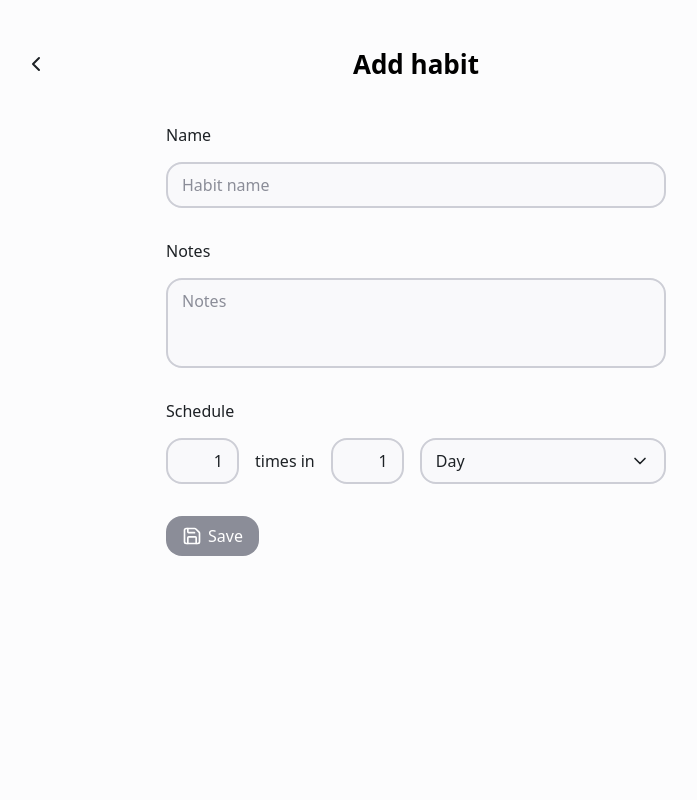
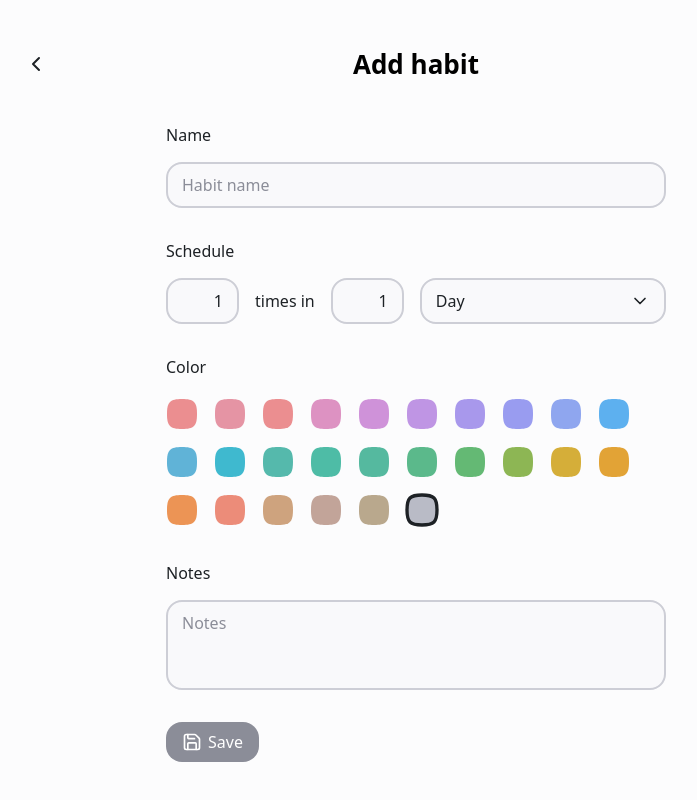
Before and after one commit to flow145/habit-tracker, a React (Vite) app: page /add in a window 1280 px wide. Shown: the whole page, without its empty margins (224-921 px from the left). Built offline with nearby package versions, Linux system fonts and the light colour scheme.

Commit message:
feat: add selectable habit colors
- Let users choose colors when adding or editing habits and apply them to habit cards.
- Set the snackbar timeout to four seconds.

```diff
--- /dev/null
+++ b/src/features/habit-editor/ColorField.module.css
@@ -0,0 +1,46 @@
+.radiogroup {
+  display: flex;
+  flex-direction: column;
+  gap: 12px;
+}
+
+.legend {
+  color: var(--neutral-12);
+}
+
+.legend[data-disabled] {
+  color: var(--neutral-8);
+}
+
+.grid {
+  display: flex;
+  flex-wrap: wrap;
+  gap: 8px;
+  margin-inline: -4px;
+}
+
+.radio {
+  cursor: pointer;
+  border-radius: 16px;
+}
+
+.radio :where(svg) {
+  fill: var(--fill);
+  stroke: transparent;
+  transition: stroke 120ms;
+}
+
+.radio[data-checked] :where(svg) {
+  stroke: var(--stroke);
+}
+
+.radio[data-disabled] {
+  cursor: default;
+  opacity: 0.5;
+}
+
+@media (width >= 600px) {
+  .radiogroup {
+    gap: 16px;
+  }
+}
--- /dev/null
+++ b/src/features/habit-editor/ColorField.tsx
@@ -0,0 +1,86 @@
+import { Field } from '@base-ui/react/field'
+import { Fieldset } from '@base-ui/react/fieldset'
+import { Radio } from '@base-ui/react/radio'
+import { RadioGroup } from '@base-ui/react/radio-group'
+import { clsx } from 'clsx'
+import { Squircle } from 'lucide-react'
+import { useTranslation } from 'react-i18next'
+
+import type { HabitColor } from '~/shared/api'
+
+import styles from './ColorField.module.css'
+
+export interface ColorFieldProps {
+  value: HabitColor
+  onValueChange: (value: HabitColor) => void
+  disabled?: boolean
+}
+
+export const COLORS = [
+  'red',
+  'ruby',
+  'crimson',
+  'pink',
+  'plum',
+  'purple',
+  'violet',
+  'iris',
+  'indigo',
+  'blue',
+  'sky',
+  'cyan',
+  'teal',
+  'mint',
+  'jade',
+  'green',
+  'grass',
+  'lime',
+  'yellow',
+  'amber',
+  'orange',
+  'tomato',
+  'brown',
+  'bronze',
+  'gold',
+  'slate',
+] as const
+
+export const ColorField = ({ value, onValueChange, disabled }: ColorFieldProps) => {
+  const { t } = useTranslation()
+
+  return (
+    <Field.Root name='color'>
+      <Fieldset.Root
+        render={
+          <RadioGroup<HabitColor>
+            className={styles.radiogroup}
+            value={value}
+            onValueChange={onValueChange}
+          />
+        }
+        disabled={disabled}
+      >
+        <Fieldset.Legend className={clsx(styles.legend, 'label')}>
+          {t('ColorField.legend')}
+        </Fieldset.Legend>
+        <span className={styles.grid}>
+          {COLORS.map((color) => (
+            <Field.Item key={color}>
+              <Radio.Root
+                aria-label={t(`ColorField.colors.${color}`)}
+                className={styles.radio}
+                value={color}
+                style={{
+                  '--fill': `var(--${color}-8)`,
+                  '--stroke': `var(--${color}-12)`,
+                }}
+              >
+                <Squircle size={40} />
+              </Radio.Root>
+            </Field.Item>
+          ))}
+        </span>
+      </Fieldset.Root>
+    </Field.Root>
+  )
+}
--- a/src/features/habit-editor/HabitForm.tsx
+++ b/src/features/habit-editor/HabitForm.tsx
@@ -4,24 +4,32 @@ import type { ReactNode } from 'react'
 import { useState } from 'react'
 import { useTranslation } from 'react-i18next'
 
-import type { Schedule as ISchedule } from '~/shared/api'
+import type { HabitColor, Schedule as ISchedule } from '~/shared/api'
 import { Button } from '~/shared/ui/Button'
 import { TextField } from '~/shared/ui/TextField'
 
+import { ColorField } from './ColorField'
 import styles from './HabitForm.module.css'
 import { Schedule } from './Schedule'
 
+export const DEFAULT_COLOR: HabitColor = 'slate'
 export const DEFAULT_SCHEDULE: ISchedule = {
   frequency: 1,
   interval: 1,
   intervalUnit: 'days',
 }
 
-const INITIAL_VALUES = { name: '', notes: '', schedule: DEFAULT_SCHEDULE }
+const DEFAULT_VALUES = {
+  name: '',
+  notes: '',
+  color: DEFAULT_COLOR,
+  schedule: DEFAULT_SCHEDULE,
+}
 
 export interface HabitFormValues {
   name: string
   notes: string
+  color: HabitColor
   schedule: ISchedule
 }
 
@@ -33,19 +41,20 @@ export interface HabitFormProps {
 }
 
 export const HabitForm = ({
-  initialValues = INITIAL_VALUES,
+  initialValues = DEFAULT_VALUES,
   onSubmit,
   additionalAction,
   disabled = false,
 }: HabitFormProps) => {
   const { t } = useTranslation()
   const [schedule, setSchedule] = useState(initialValues.schedule)
+  const [color, setColor] = useState(initialValues.color)
 
   const validateName = (value: unknown) =>
     typeof value === 'string' && value.trim() !== '' ? null : t('HabitForm.errors.nameRequired')
 
-  const handleSubmit = async (values: Omit<HabitFormValues, 'schedule'>) => {
-    await onSubmit({ ...values, schedule })
+  const handleSubmit = async ({ name, notes }: Omit<HabitFormValues, 'color' | 'schedule'>) => {
+    await onSubmit({ name, notes, color, schedule })
   }
 
   return (
@@ -58,6 +67,8 @@ export const HabitForm = ({
         validate={validateName}
         disabled={disabled}
       />
+      <Schedule value={schedule} onValueChange={setSchedule} disabled={disabled} />
+      <ColorField value={color} onValueChange={setColor} disabled={disabled} />
       <TextField
         component='textarea'
         label={t('AddHabit.fields.notes')}
@@ -66,7 +77,6 @@ export const HabitForm = ({
         placeholder={t('AddHabit.fields.notesPlaceholder')}
         disabled={disabled}
       />
-      <Schedule value={schedule} onValueChange={setSchedule} disabled={disabled} />
       <div className={styles.actions}>
         <Button icon={<Save />} type='submit' disabled={disabled}>
           {t('shared.save')}
--- a/src/features/habit-editor/Schedule.module.css
+++ b/src/features/habit-editor/Schedule.module.css
@@ -22,6 +22,10 @@
 .timesIn {
   inline-size: max-content;
   color: var(--neutral-12);
+}
+
+.root[data-disabled] :where(.timesIn) {
+  color: var(--neutral-8);
 }
 
 .errors {
--- a/src/features/habit-editor/Schedule.tsx
+++ b/src/features/habit-editor/Schedule.tsx
@@ -133,7 +133,7 @@ export const Schedule = ({ value, onValueChange, disabled, className }: Schedule
           onValueChange={handleFrequencyChange}
           onValueCommitted={handleFrequencyCommit}
         />
-        <span className={clsx(styles.timesIn, 'body')} aria-hidden='true'>
+        <span className={clsx(styles.timesIn, 'body')} aria-hidden>
           {t('Schedule.timesIn')}
         </span>
         <NumberField
--- a/src/pages/edit-habit/EditHabit.tsx
+++ b/src/pages/edit-habit/EditHabit.tsx
@@ -30,13 +30,13 @@ export const EditHabit = () => {
 
   usePageTitle(t('EditHabit.title'))
 
-  const handleSubmit = async ({ name, notes, schedule }: HabitFormValues) => {
+  const handleSubmit = async ({ name, notes, color, schedule }: HabitFormValues) => {
     if (!habitId) return
 
     setIsSubmitting(true)
 
     try {
-      await editHabit({ id: habitId, name, notes, schedule })
+      await editHabit({ id: habitId, name, notes, color, schedule })
       showSnackbar(t('notifications.habitUpdated'))
       navigate(Path.Home, { replace: true })
     } catch (error) {
--- a/src/pages/home/HabitItem.module.css
+++ b/src/pages/home/HabitItem.module.css
@@ -4,8 +4,8 @@
   gap: 12px;
   padding: 22px 14px 14px;
   overflow: hidden;
-  background-color: var(--neutral-3);
-  border: 2px solid var(--neutral-7);
+  background: linear-gradient(-160deg, var(--gradient-start), var(--gradient-end));
+  border: 2px solid var(--border-color);
   border-radius: 24px;
 }
 
@@ -16,7 +16,7 @@
   text-overflow: ellipsis;
   -webkit-line-clamp: 2;
   line-clamp: 2;
-  color: var(--neutral-12);
+  color: var(--name-color);
 }
 
 .nameLink {
@@ -55,7 +55,7 @@
   inline-size: 40px;
   block-size: 40px;
   padding: 4px;
-  color: var(--neutral-11);
+  color: var(--toggle-color);
   cursor: pointer;
   background-color: transparent;
   border-radius: 16px;
@@ -63,8 +63,8 @@
 }
 
 @media (hover: hover) {
-  .day:hover {
-    color: var(--neutral-12);
+  .dayToggle:hover {
+    color: var(--toggle-hover-color);
   }
 }
 
@@ -73,7 +73,7 @@
 }
 
 .muted {
-  color: var(--neutral-8);
+  color: var(--muted-color);
 }
 
 @media (width >= 600px) {
--- a/src/pages/home/HabitItem.tsx
+++ b/src/pages/home/HabitItem.tsx
@@ -50,6 +50,17 @@ export const HabitItem = ({ habitId, range }: HabitItemProps) => {
 
   if (!habit) return null
 
+  const { color } = habit
+  const colors = {
+    '--gradient-start': `var(--${color}-2)`,
+    '--gradient-end': `var(--${color}-3)`,
+    '--border-color': `var(--${color}-7)`,
+    '--name-color': `var(--${color}-12)`,
+    '--toggle-color': `var(--${color}-11)`,
+    '--toggle-hover-color': `var(--${color}-12)`,
+    '--muted-color': `var(--${color}-8)`,
+  }
+
   const handleToggleDay = (day: Day) => {
     toggleDay({ habitId, day }).catch((error: unknown) => {
       console.error(error)
@@ -64,7 +75,7 @@ export const HabitItem = ({ habitId, range }: HabitItemProps) => {
   }
 
   return (
-    <article className={styles.habit}>
+    <article className={styles.habit} style={colors}>
       <h2 className={clsx(styles.name, 'subheading')}>
         <Link className={styles.nameLink} to={`${Path.EditHabit}/${habit.id}`}>
           {habit.name}
--- a/src/shared/i18n/locales/en-US.json
+++ b/src/shared/i18n/locales/en-US.json
@@ -55,6 +55,37 @@
       "nameRequired": "Name is required"
     }
   },
+  "ColorField": {
+    "legend": "Color",
+    "colors": {
+      "red": "Red",
+      "ruby": "Ruby",
+      "crimson": "Crimson",
+      "pink": "Pink",
+      "plum": "Plum",
+      "purple": "Purple",
+      "violet": "Violet",
+      "iris": "Iris",
+      "indigo": "Indigo",
+      "blue": "Blue",
+      "sky": "Sky",
+      "cyan": "Cyan",
+      "teal": "Teal",
+      "mint": "Mint",
+      "jade": "Jade",
+      "green": "Green",
+      "grass": "Grass",
+      "lime": "Lime",
+      "yellow": "Yellow",
+      "amber": "Amber",
+      "orange": "Orange",
+      "tomato": "Tomato",
+      "brown": "Brown",
+      "bronze": "Bronze",
+      "gold": "Gold",
+      "slate": "Slate"
+    }
+  },
   "Schedule": {
     "legend": "Schedule",
     "timesIn": "times in",
--- a/src/shared/ui/Snackbar/SnackbarProvider.tsx
+++ b/src/shared/ui/Snackbar/SnackbarProvider.tsx
@@ -7,6 +7,8 @@ import { SnackbarList } from './SnackbarList'
 export interface SnackbarProvider {
   children: ReactNode
 }
+
+const TIMEOUT = 4000
 
 export const SnackbarProvider = ({ children }: SnackbarProvider) => {
   useEffect(() => {
@@ -24,7 +26,7 @@ export const SnackbarProvider = ({ children }: SnackbarProvider) => {
   }, [])
 
   return (
-    <Toast.Provider toastManager={toastManager} limit={1}>
+    <Toast.Provider toastManager={toastManager} limit={1} timeout={TIMEOUT}>
       {children}
       <Toast.Portal>
         <Toast.Viewport className={styles.viewport}>
```
Also changed, not shown: src/app/types.d.ts (added, +7 -0 lines), src/pages/add-habit/AddHabit.tsx (+2 -5 lines), 4 other files (tests, documents, lock files or other folders).
